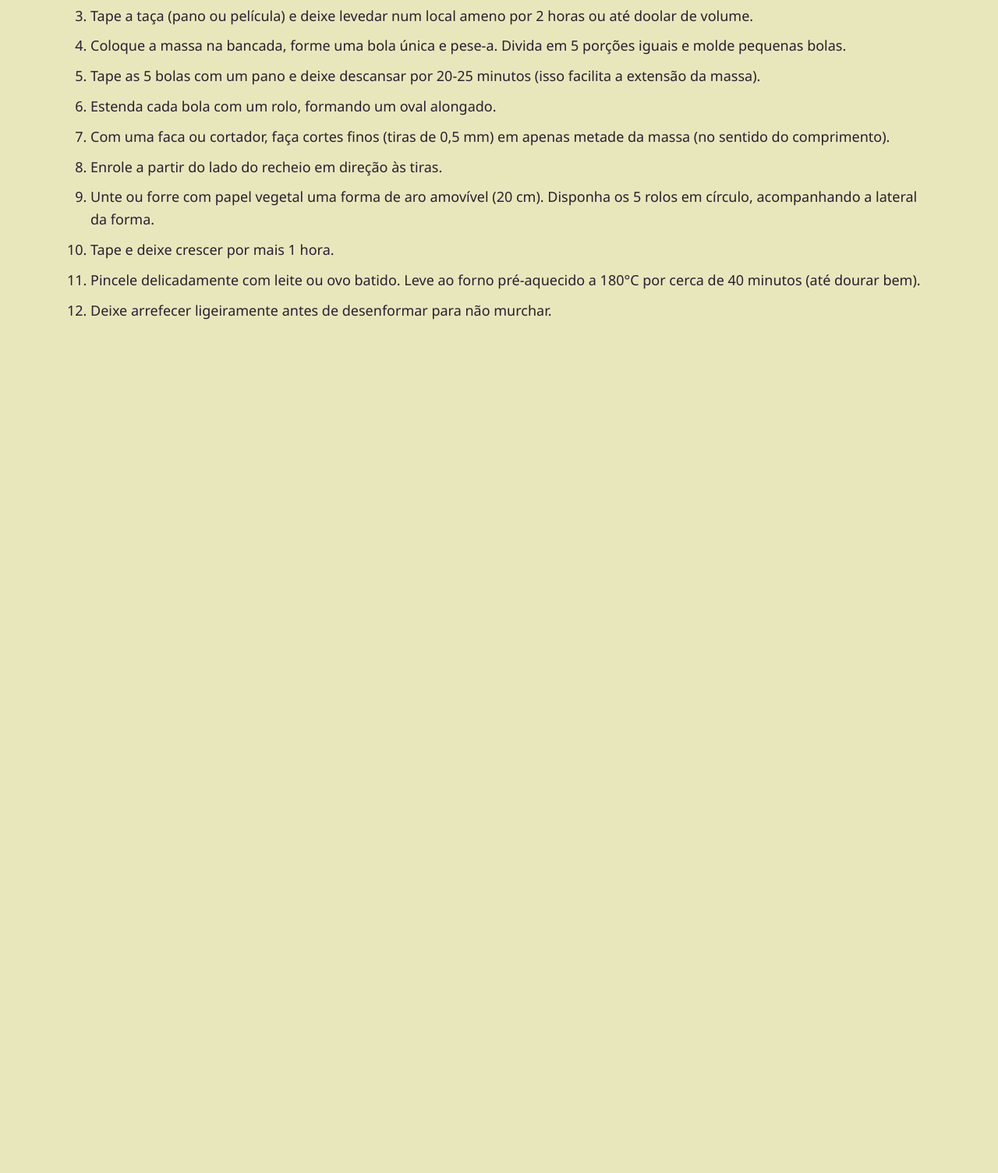
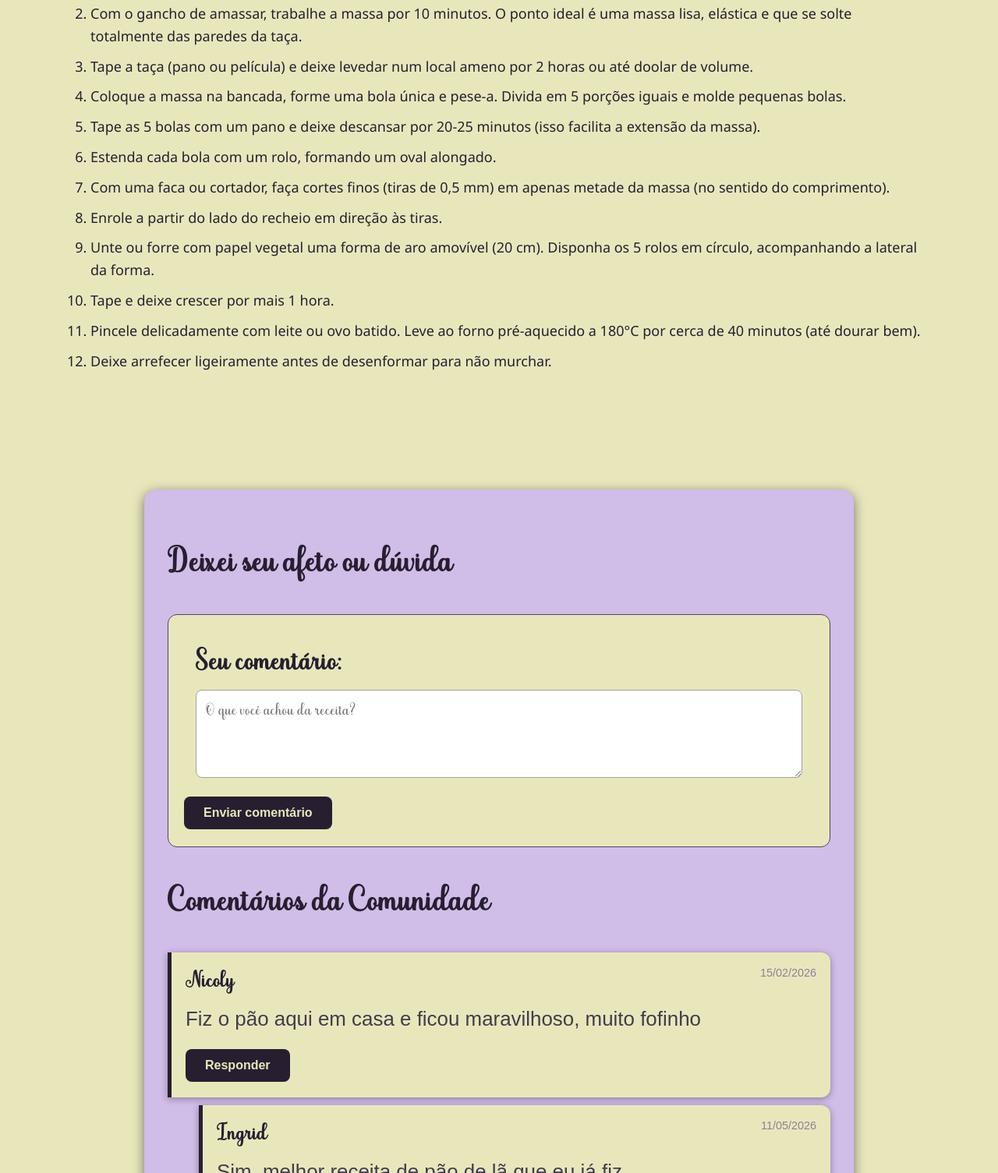
Before and after one commit to AshleyMS08/fermentando-afeto, a website: page public/receita-pao-de-la.html in a window 1280 px wide. Shown: the part 1295-2800 px from the top of the page at 78% size. Before the commit the page ends 1757 px from the top, so only its background shows below. Drawn offline with Linux system fonts and the light colour scheme.

Commit message:
Adicionando css e sessão de comentários

```diff
--- a/public/css/estilo.css
+++ b/public/css/estilo.css
@@ -411,7 +411,6 @@ input {
 }
 
 /* SIMULADOR */
-
 .simulador {
   background-color: #e8e7bc;
   padding: 0 5%;
@@ -475,7 +474,8 @@ input {
 }
 
 .boxes :hover {
-  transform: scale(1.05);
+  background-color: #362a42;
+  transform: scale(1.03);
   cursor: pointer;
 }
 
@@ -491,6 +491,34 @@ input {
 }
 
 /* RECEITA */
+.container-voltar {
+  max-width: 1100px;
+  margin: 20px auto 0 110px;
+  padding: 0 20px;
+  list-style: none;
+}
+
+.btn-voltar{
+  width: 45px;
+  height: 45px;
+  border-radius: 50%;
+  background-color: #271f30;
+  color: #e8e7bc;
+  text-decoration: none;
+  font-size: 1.5rem;
+  font-weight: bold;
+  display: flex;
+  align-items: center;
+  justify-content: center;
+  transition: background-color 0.2s transform 0.2s;
+  box-shadow: 0 2px 5px rgba(0, 0, 0, 0.15);
+}
+
+.btn-voltar:hover {
+  background-color: #534366;
+  transform: scale(1.05);
+}
+
 .receita-container {
   max-width: 85%;
   margin: 0 auto;
@@ -546,6 +574,144 @@ input {
 .lista-ingredientes li, .modo-preparo li{
   margin-bottom: 10px;
   color: #271f30;
+}
+
+/* SESSÃO DE COMENTÁRIOS */
+
+.divisor-receita {
+  border: 0;
+  border-top: 1px solid #e8e7bc;
+  margin: 50px 0;
+}
+
+.sessao-comentarios {
+  max-width: 850px;
+  margin: 0 auto 50px auto;
+  background-color: #d0bde8;
+  padding: 30px;
+  border-radius: 16px;
+  box-shadow: 0 4px 15px rgba(39, 31, 48, 0.6);
+}
+
+.sessao-comentarios {
+  font-family: 'fonte-2';
+  font-size: 1.8rem;
+  color: #271f30;
+  margin-bottom: 20px;
+}
+/*Formuário de comentários*/
+.comentario-form {
+  background-color: #e8e7bc;
+  border: 1px solid #534366;
+  padding: 20px;
+  border-radius: 12px;
+  margin-bottom: 40px;
+}
+
+.input-grupo {
+  display: flex;
+  flex-direction: column;
+  margin: 15px;
+}
+
+.input-grupo label {
+  font-weight: 600;
+  margin-bottom: 8px;
+  color: #271f30;
+}
+
+.input-grupo textarea {
+  padding: 12px;
+  border: 1px solid #a2a2a3;
+  border-radius: 8px;
+  font-family: inherit;
+  font-size: 1rem;
+  resize: vertical;
+}
+
+.input-grupo textarea:focus {
+  outline: none;
+  border-color: #271f30;
+}
+
+.btn-enviar {
+  background-color: #271f30;
+  color: #e8e7bc;
+  border: none;
+  padding: 12px 25px;
+  font-size: 1rem;
+  font-weight: bold;
+  border-radius: 8px;
+  cursor: pointer;
+}
+/* ESTRUTURA DE RESPOSTA*/
+.comentarios-lista {
+  display: flex;
+  flex-direction: column;
+  gap: 25px;
+}
+
+.comentario-grupo {
+  display: flex;
+  flex-direction: column;
+  gap: 10px;
+}
+
+.comentario-card {
+  background-color: #e8e7bc;
+  border-left: 5px solid #271f30;
+  padding: 18px;
+  border-radius: 0 12px 12px 0;
+  box-shadow: 0 2px 8px rgba(39, 31, 48, 0.4);
+  position: relative;
+}
+
+.comentario-respostas {
+  padding-left: 40px;
+  display: flex;
+  flex-direction: column;
+  gap: 10px;
+}
+
+.comentario-card.resposta {
+  border-left-color: #8c8199;
+  background-color: #faf8fd;
+}
+
+.comentario-header {
+  display: flex;
+  justify-content: space-between;
+  margin-bottom: 8px;
+  font-size: 0.9rem;
+}
+
+.comentario-autor {
+  color: #271f30;
+  font-size: 150%;
+}
+
+.comentario-data {
+  color: #8e8199;
+  font-family: Arial, Helvetica, sans-serif;
+}
+
+.comentario-texto {
+  margin: 0 0 10px 0;
+  color: #443b4b;
+  line-height: 1.5;
+  font-family: Arial, Helvetica, sans-serif;
+  font-size: 90%;
+}
+
+.btn-responder {
+  background-color: #271f30;
+  color: #e8e7bc;
+  border: none;
+  padding: 12px 25px;
+  font-size: 1rem;
+  font-weight: bold;
+  border-radius: 8px;
+  cursor: pointer;
 }
 
 /* ALERTA */
--- a/public/receita-pao-de-la.html
+++ b/public/receita-pao-de-la.html
@@ -38,10 +38,24 @@
         </div>
     </div>
 
+    <div class="container-voltar">
+        <li>
+            <a href="./simulador.html" class="btn-voltar">←</a>
+        </li>
+    </div>
+
+
     <!--receita inicio-->
     <div class="receita-container">
-        <h2>Pão de lã (Wool Roll Bread)</h2>
-            <p> <span>Rendimento: 1 pão (forma de 20 cm)</span>| <span> Tempo de espera: ~3h30 | Forno: 180°C</span></p>
+        <div class="receita-header">
+            <h2>Pão de lã (Wool Roll Bread)</h2>
+                <p class="receita-dados">
+                <span>Rendimento: 1 pão (forma de 20 cm)</span> |
+                <span> Tempo de espera: 3h30</span> |
+                <span>Forno: 180°C</span>
+                </p>
+        </div>
+
         <img src="assets/pao-de-la.png" class="img-receita">
 
         <h3>Ingredientes</h3>
@@ -77,5 +91,45 @@
         <li>Deixe arrefecer ligeiramente antes de desenformar para não murchar.</li></ol>
     </div>
     <!--receita fim-->
+
+    <!--sessão de comentários início-->
+    <hr class="divisor-receita">
+    <div class="sessao-comentarios">
+        <h3>Deixei seu afeto ou dúvida</h3>
+
+        <div class="comentario-form">
+            <div class="input-grupo">
+                <label for="textarea_comentario">Seu comentário:</label>
+                <textarea id="textarea_comentario" rows="3" placeholder="O que você achou da receita?"></textarea>
+            </div>
+            <button class="btn-enviar" onclick="postarComentario()">Enviar comentário</button>
+        </div>
+
+        <h3>Comentários da Comunidade</h3>
+        <div class="comentarios-lista" id="div_lista_comentario">
+            <div class="comentario-grupo">
+                <div class="comentario-card">
+                    <div class="comentario-header">
+                        <strong class="comentario-autor">Nicoly</strong>
+                        <span class="comentario-data">15/02/2026</span>
+                    </div>
+                    <p class="comentario-texto">Fiz o pão aqui em casa e ficou maravilhoso, muito fofinho</p>
+                    <button class="btn-responder" onclick="abrirResposta(this)">Responder</button>
+                </div>
+
+                <div class="comentario-respostas">
+                    <div class="comentario-card respostas">
+                        <div class="comentario-header">
+                            <strong class="comentario-autor">Ingrid</strong>
+                            <span class="comentario-data">11/05/2026</span>
+                        </div>
+                        <p class="comentario-texto">Sim, melhor receita de pão de lã que eu já fiz</p>
+                    </div>
+                </div>
+
+            </div>
+        </div>
+    </div>
+    <!--sessão de comentários fim-->
 </body>
 </html>
```
Also changed, not shown: public/dashboard/cards.html (+2 -2 lines).
